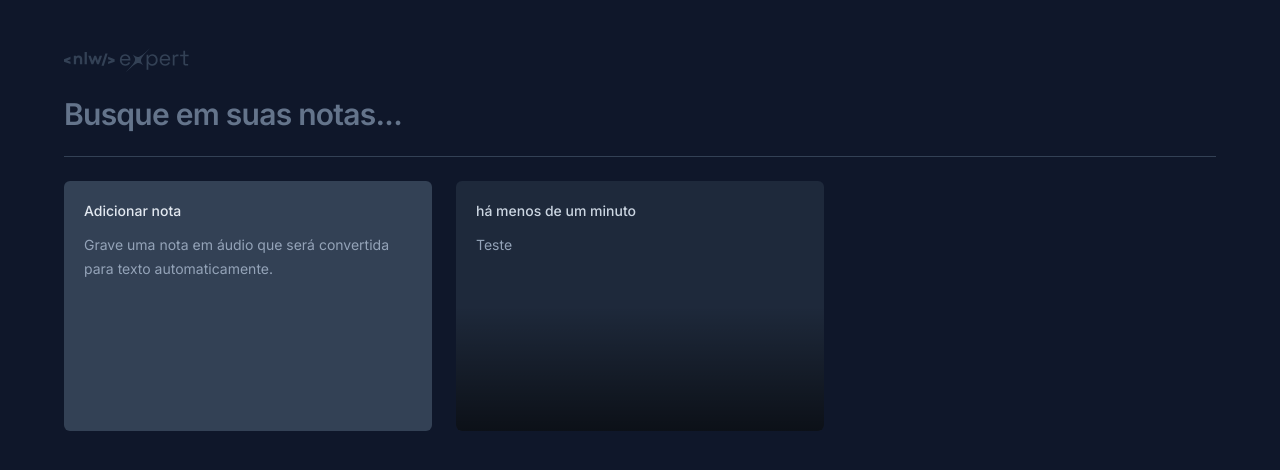
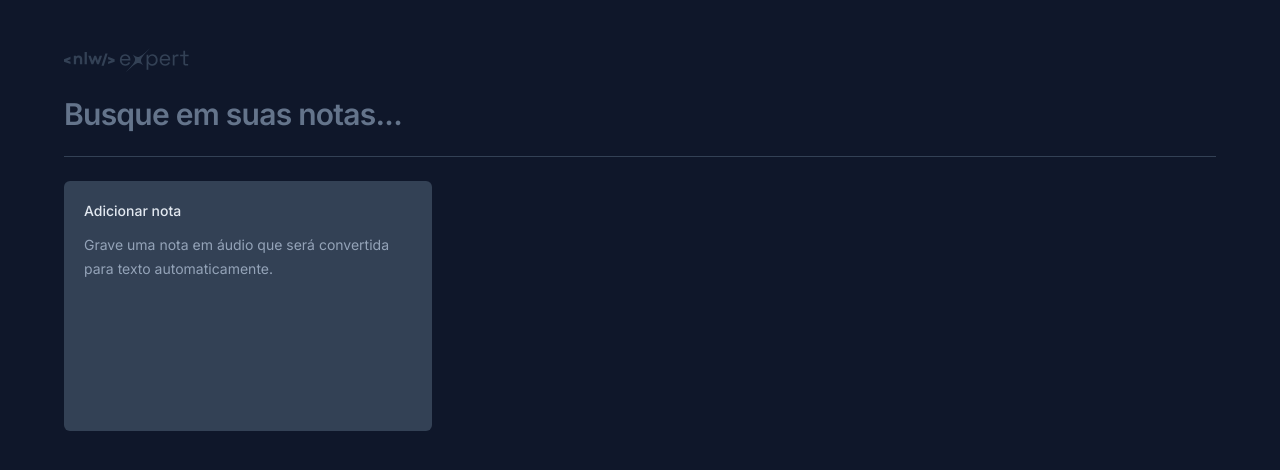
Before and after one commit to VNatario/notes-NLW, a React (Vite) app: page / in a window 1280 px wide. Shown: the top 470 px of the page. Built offline with nearby package versions, Linux system fonts and the light colour scheme.

Commit message:
feat: save notes

```diff
--- a/src/app.tsx
+++ b/src/app.tsx
@@ -1,12 +1,27 @@
+import { useState } from 'react'
 import logo from './assets/logo.svg'
 import { NewNoteCard } from './components/new-note-card'
 import { NoteCard } from './components/note-card'
 
-const note = {
-  date: new Date(),
-  content: 'Teste',
+interface Note {
+  id: string
+  date: Date
+  content: string
 }
+
 export function App() {
+  const [notes, setNotes] = useState<Note[]>([])
+
+  function onNoteCreated(content: string) {
+    const newNote = {
+      id: crypto.randomUUID(),
+      date: new Date(),
+      content,
+    }
+
+    setNotes((prevState) => [newNote, ...prevState])
+  }
+
   return (
     <div className="max-w-6xl mx-auto my-12 space-y-6">
       <img src={logo} alt="NLW Expert" />
@@ -24,8 +39,10 @@
       <div className="h-px bg-slate-700" />
 
       <div className="grid grid-cols-3 auto-rows-[250px] gap-6">
-        <NewNoteCard />
-        <NoteCard note={note} />
+        <NewNoteCard onNoteCreated={onNoteCreated} />
+        {notes.map((note) => {
+          return <NoteCard key={note.id} note={note} />
+        })}
       </div>
     </div>
   )
--- a/src/components/new-note-card.tsx
+++ b/src/components/new-note-card.tsx
@@ -3,7 +3,10 @@
 import { ChangeEvent, FormEvent, useState } from 'react'
 import { toast } from 'sonner'
 
-export function NewNoteCard() {
+interface NewNoteCardProps {
+  onNoteCreated: (content: string) => void
+}
+export function NewNoteCard({ onNoteCreated }: NewNoteCardProps) {
   const [shouldShowOnboarding, setShouldShowOnboarding] = useState(true)
   const [content, setContent] = useState('')
 
@@ -18,7 +21,9 @@
 
   function handleSaveNote(event: FormEvent) {
     event.preventDefault()
-
+    onNoteCreated(content)
+    setContent('')
+    setShouldShowOnboarding(true)
     toast.success('Nota salva')
   }
 
@@ -66,6 +71,7 @@
                   autoFocus
                   className="text-sm leading-6 text-slate-400 bg-transparent resize-none flex-1 outline-none"
                   onChange={handleContentChange}
+                  value={content}
                 />
               )}
             </div>
```
